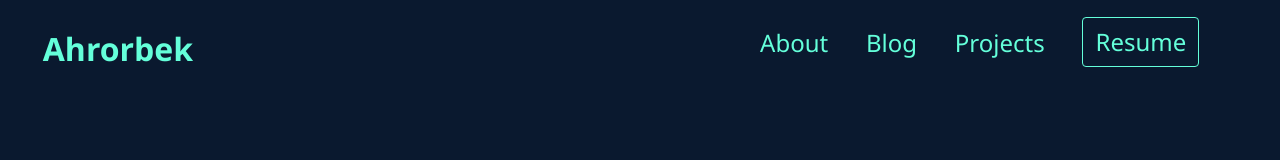
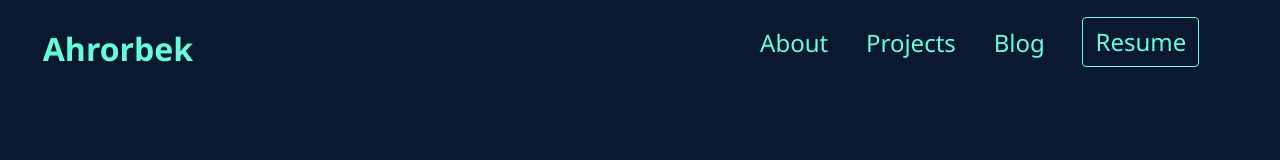
Before and after one commit to AhrorShoH/for-portfolio, a React (Create React App) app: page / in a window 1280 px wide. Shown: the top 160 px of the page. Built offline with nearby package versions, Linux system fonts and the light colour scheme.

Commit message:
Update Navbar.js

```diff
--- a/src/components/Navbar.js
+++ b/src/components/Navbar.js
@@ -18,13 +18,13 @@ class Navbar extends React.Component {
               </Link>
             </NavItem>
             <NavItem>
-              <Link active to="/blog" id="blog">
-                Blog
+              <Link to="/portfolio" id="portfolio">
+                Projects
               </Link>
             </NavItem>
             <NavItem>
-              <Link to="/portfolio" id="portfolio">
-                Projects
+              <Link active to="/blog" id="blog">
+                Blog
               </Link>
             </NavItem>
           <div>
```
